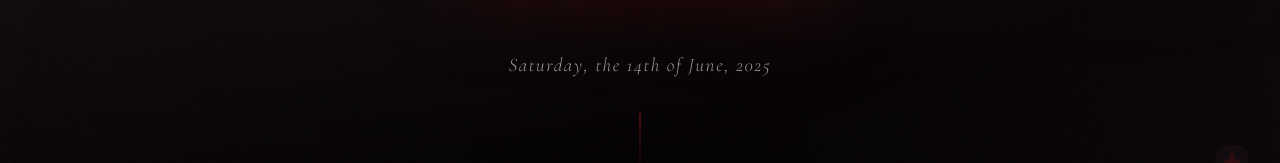
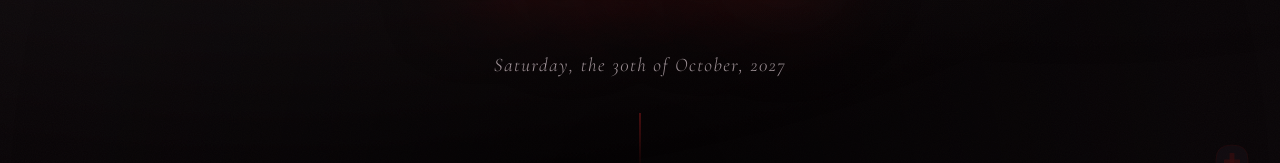
Before and after one commit to J-Etienne1/wedding-invite-demo, a React (Vite) app: page /#/ in a window 1280 px wide. Shown: the part 572-735 px from the top of the page. Built offline with nearby package versions, Linux system fonts and the light colour scheme; a web font is replaced by a local one.

Commit message:
correct date

```diff
--- a/src/pages/WeddingPage.jsx
+++ b/src/pages/WeddingPage.jsx
@@ -25,7 +25,7 @@ export default function WeddingPage() {
           <span className={styles.ampersand}>&</span>
           Jason
         </h1>
-        <p className={styles.date} data-testid="wedding-date">Saturday, the 14th of June, 2025</p>
+        <p className={styles.date} data-testid="wedding-date">Saturday, the 30th of October, 2027</p>
       </section>
 
       <div className={styles.divider} aria-hidden="true">
```
